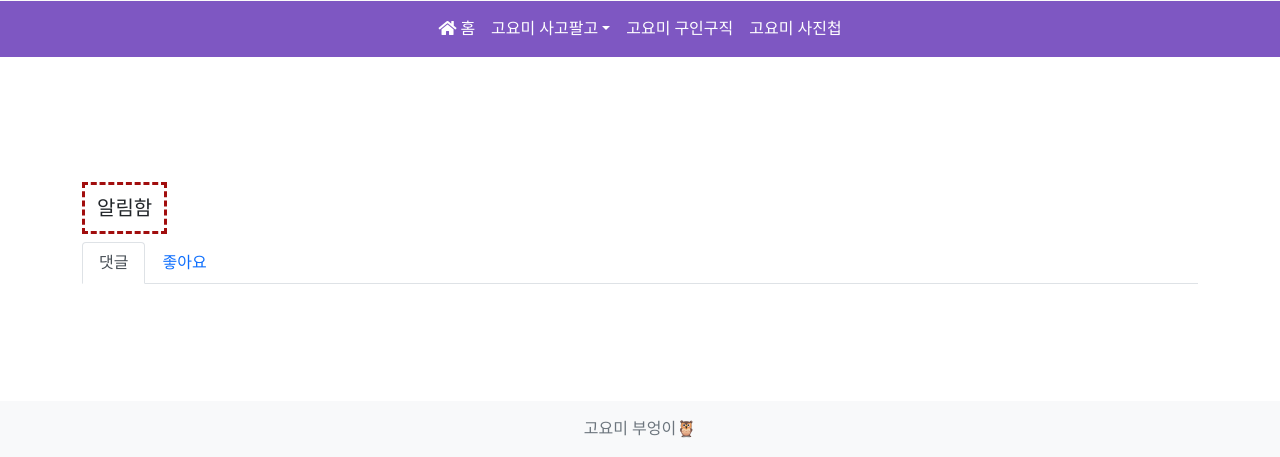
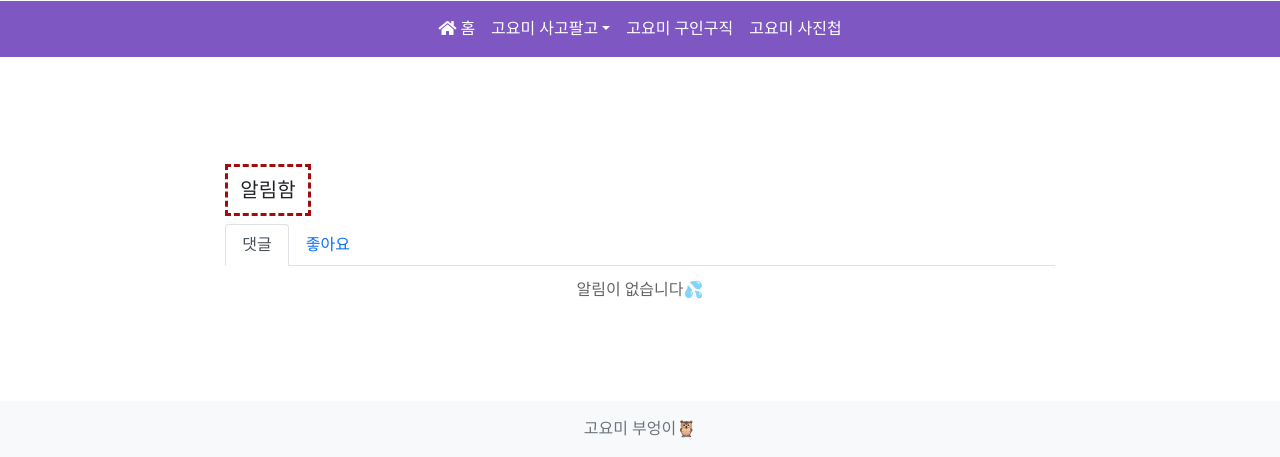
Before and after one commit to seuljaa/lllolll, a Django app: page /noti/noti_list/ in a window 1280 px wide. Shown: the part 343-800 px from the top of the page. Run offline with Django 4.2, Linux system fonts and the light colour scheme; the visitor is signed in with stand-in values (Sample User, id 1); data that the repository does not hold is empty; parts of the project's set-up code (start-up, migrations or seed data) failed here and were passed over; some libraries are stand-ins or nearby versions; some web fonts are replaced.

Commit message:
알림이 없을경우 알림이없습니다 출력

```diff
--- a/config/static/common.css
+++ b/config/static/common.css
@@ -151,6 +151,10 @@
 
 .t-w-2\/5 {
   width: 40%;
+}
+
+.t-w-3\/6 {
+  width: 50%;
 }
 
 .t-flex-1 {
@@ -583,6 +587,10 @@ html > body {
     width: 33.333333%;
   }
 
+  .lg\:t-w-2\/3 {
+    width: 66.666667%;
+  }
+
   .lg\:t-p-10 {
     padding: 2.5rem;
   }
--- a/config/templates/noti/noti_list.html
+++ b/config/templates/noti/noti_list.html
@@ -2,7 +2,7 @@
 {% load django_bootstrap5 %}
 {% load humanize %}
 {% block content %}
-<div class="container my-3">
+<div class="container lg:t-w-2/3">
     <p class="t-my-5 t-text-xl"><span style="border: 3px dashed #a10d0d; padding: 0.6em;">알림함</span></p>
     <ul class="nav nav-tabs" id="myTab" role="tablist">
         <li class="nav-item" role="presentation">
@@ -23,56 +23,55 @@
         <div class="tab-pane fade show active" id="userinfo" role="tabpanel"
              aria-labelledby="userinfo-tab">
             <div>
+                {% if noti_list %}
                     {% for noti in noti_list %}
-                {% if noti %}
                         <div class="t-m-3 t-border-solid t-border-b t-border-t-0 t-border-r-0 t-border-l-0 t-border-gray-400">
                             <div class="t-px-1 t-py-0.5 t-inline t-rounded t-bg-red-500 t-w-auto t-text-white">
                                 {% if noti.noti_type_id == 12%}
                                 댓글
                                 {% endif %}
                             </div>
-                        <!--
-                        {% for photo in photo_list %}
-                        {% if photo.id == noti.object_id %}
-                        <div class="t-pb-3">
-                            <a class="t-text-black t-no-underline" href="#">{{ photo.content }}에 댓글이 달렸습니다.</a>
-                        </div>
-                        {% endif %}
-                        {% endfor %}
-                        !-->
                             {% for article in article_list %}
                                 {% if article.id == noti.object_id and article.ct_id == noti.content_type_id %}
                                     {% if article.subject %}
                                         <div>
                                             {% if article.ct_id == 13 %}
-                            <a class="t-text-black t-no-underline" href="{% url 'noti:noti_check' article.ct_id article.id noti.id%}" >&apos;{{ article.subject }}&apos; 게시글에 댓글이 달렸습니다.</a>
+                                                <a class="t-text-black t-no-underline"
+                                                   href="{% url 'noti:noti_check' article.ct_id article.id noti.id%}">&apos;{{ article.subject }}&apos; 게시글에 댓글이 달렸습니다.</a>
                                             {% elif article.ct_id == 8 and article.category == 1 %}
-                            <a class="t-text-black t-no-underline" href="{% url 'noti:noti_check' article.ct_id article.id noti.id%}">&apos;{{ article.subject }}&apos; 게시글에 댓글이 달렸습니다.</a>
+                                                <a class="t-text-black t-no-underline"
+                                                   href="{% url 'noti:noti_check' article.ct_id article.id noti.id%}">&apos;{{ article.subject }}&apos; 게시글에 댓글이 달렸습니다.</a>
                                             {% elif article.ct_id == 8 and article.category == 0 %}
-                            <a class="t-text-black t-no-underline" href="{% url 'noti:noti_check' article.ct_id article.id noti.id%}">&apos;{{ article.subject }}&apos; 게시글에 댓글이 달렸습니다.</a>
+                                                <a class="t-text-black t-no-underline"
+                                                   href="{% url 'noti:noti_check' article.ct_id article.id noti.id%}">&apos;{{ article.subject }}&apos; 게시글에 댓글이 달렸습니다.</a>
                                             {% else %}
-                            <a class="t-text-black t-no-underline" href="{% url 'noti:noti_check' article.ct_id article.id noti.id%}">&apos;{{ article.subject }}&apos; 게시글에 댓글이 달렸습니다.</a>
+                                                <a class="t-text-black t-no-underline"
+                                                   href="{% url 'noti:noti_check' article.ct_id article.id noti.id%}">&apos;{{ article.subject }}&apos; 게시글에 댓글이 달렸습니다.</a>
                                             {% endif %}
                                         </div>
                                     {% else %}
-                        <div>
-                            <a class="t-text-black t-no-underline" href="{% url 'noti:noti_check' article.ct_id article.id noti.id%}">&apos;{{ article.content }}&apos; 게시글에 댓글이 달렸습니다.</a>
+                                        <div >
+                                            <a class="t-text-black t-no-underline"
+                                               href="{% url 'noti:noti_check' article.ct_id article.id noti.id%}">&apos;{{ article.content }}&apos; 게시글에 댓글이 달렸습니다.</a>
                                         </div>
                                     {% endif %}
                                 {% endif %}
                             {% endfor %}
+
                             <div class="t-text-sm t-text-gray-500 t-pb-3">
                                 &#91;{{ noti.create_date.year}}.{{ noti.create_date.month}}.{{ noti.create_date.day}} {{ noti.create_date.hour}}:{{ noti.create_date.minute}}&#93;
                             </div>
                         </div>
+                    {% endfor %}
                 {% else %}
                         <div style="opacity:0.7;">
-                    <div class="t-text-center">
+                            <div class="t-text-center t-pt-3">
                                 <span colspan="10">알림이 없습니다💦</span>
                             </div>
                         </div>
                 {% endif %}
-                {% endfor %}
+
+
             </div>
         </div>
         <div class="tab-pane fade" id="myreview" role="tabpanel"
```
Lines whose indentation alone changed are shown as unchanged.
